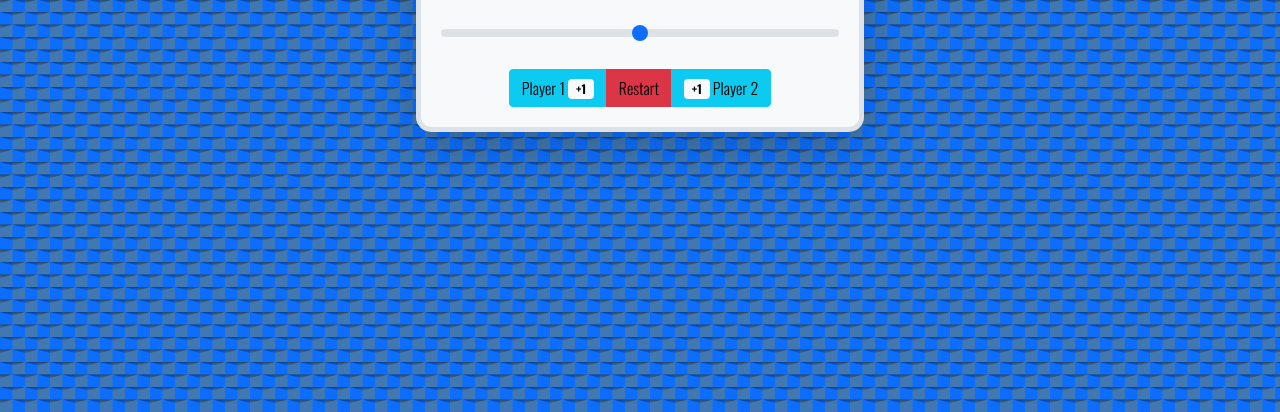
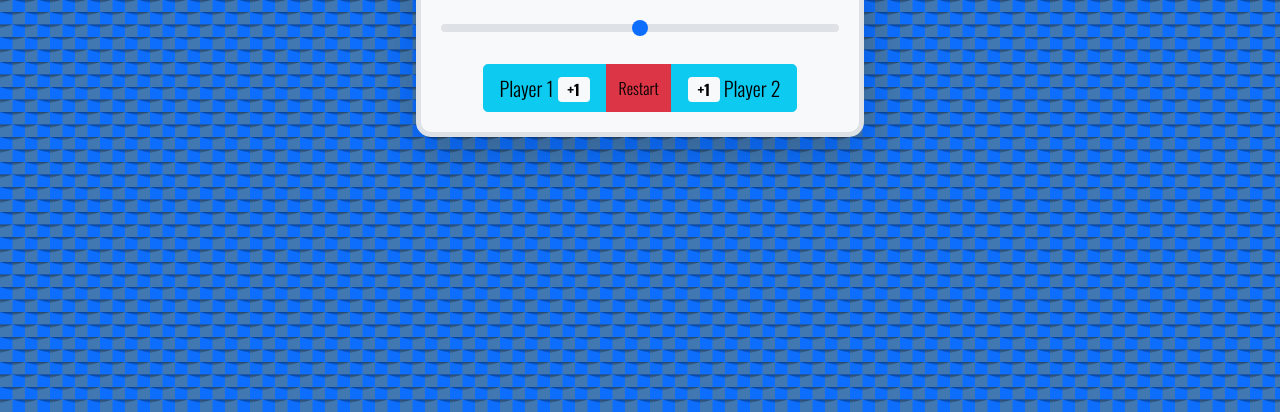
Before and after one commit to whatnotery/ScoreKeeper, a plain HTML site: page index.html in a window 1280 px wide. Shown: the part 388-800 px from the top of the page. Drawn offline with nearby package versions, Linux system fonts and the light colour scheme.

Commit message:
css changes

```diff
--- a/index.html
+++ b/index.html
@@ -20,9 +20,9 @@
       <input class="form-range" type="range" min="1" max="15" step="1" name="scoreSlider"
         id="scoreSlider"><br>
        <div class="btn-group" role="group" aria-label="Basic example">
-        <button class="btn btn-info" id="p1Button" name="player1">Player 1 <span class="badge bg-light text-black">+1</span></button>
-        <button class="btn btn-danger text-black" id="reset" name="reset">Restart</button>
-        <button class="btn btn-info" id="p2Button" name="player2"><span class="badge bg-light text-black">+1</span> Player 2</button>
+        <button class="btn btn-lg btn-info" id="p1Button" name="player1">Player 1 <span class="badge bg-light text-black">+1</span></button>
+        <button class="btn btn=lg btn-danger text-black" id="reset" name="reset">Restart</button>
+        <button class="btn btn-lg btn-info" id="p2Button" name="player2"><span class="badge bg-light text-black">+1</span> Player 2</button>
       </div>
     </div>
     <div> </div>
```
